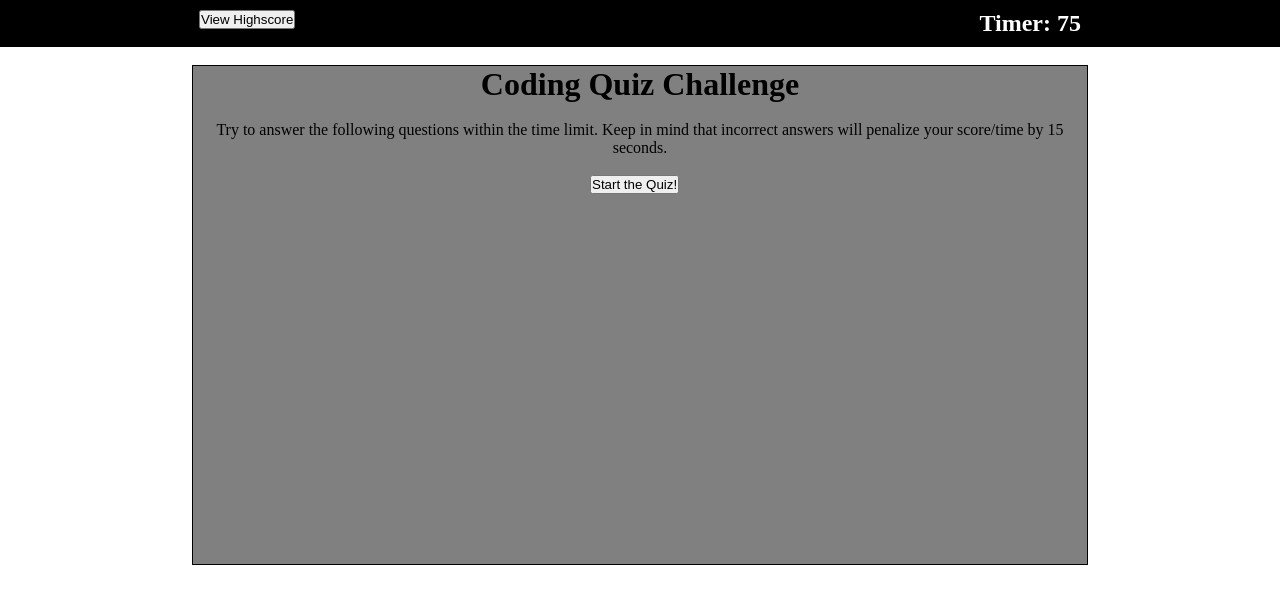
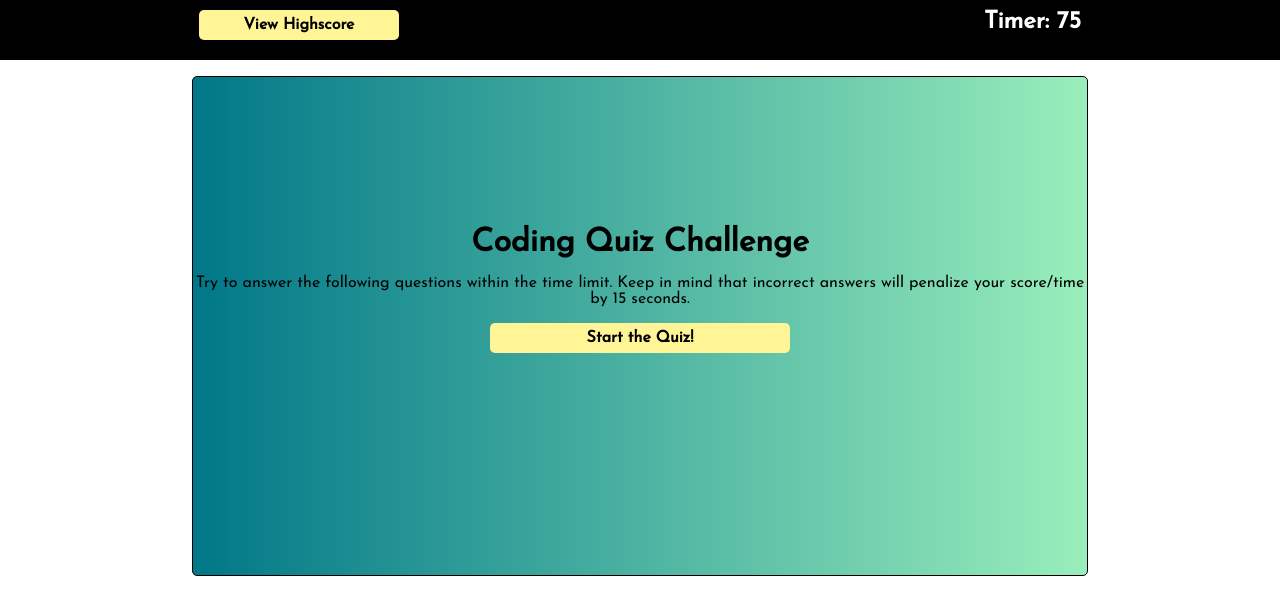
Before and after one commit to rafaykhawar09/Code-Quiz, a plain HTML site: page index.html in a window 1280 px wide. Drawn offline with Linux system fonts and the light colour scheme.

Commit message:
added css

```diff
--- a/index.html
+++ b/index.html
@@ -5,6 +5,7 @@
           <title></title>
 
           <link rel="stylesheet" type="text/css" href="style.css">
+          <link href="https://fonts.googleapis.com/css?family=Josefin+Sans&display=swap" rel="stylesheet">
      </head>
 
      <body>
@@ -31,7 +32,7 @@
                     <br>
 
                     <div class="start-wrapper">
-                         <button id="start" type="button" name="start-button">Start the Quiz!</button>
+                         <button id="start" type="button" name="start-button" class="startBtn">Start the Quiz!</button>
                     </div>
                </div>
 
@@ -41,13 +42,8 @@
 
                     <form id="submit-name">
                          <label>Enter your Initials:</label>
-                         <input id="initials" type="text" placeholder="Mickey">
-                         <input type="submit" value="Submit">
+                         <input id="initials" type="text" splaceholder="Mickey">
                     </form>
-               </div>
-
-               <div class="highscore hide">
-
                </div>
           </div>
 
--- a/scripts.js
+++ b/scripts.js
@@ -47,8 +47,6 @@ var timeInterval;
 spanTime.textContent = timer;
 
 var score = [];
-var index = 0;
-
 
 function saveScore(){
 
@@ -56,12 +54,27 @@ function saveScore(){
 
           event.preventDefault();
           console.log(initials.value);
+
           score.push({"name": initials.value, "score": spanFinalScore.textContent});
+          localStorage.setItem("score", JSON.stringify(score));
+          //JSON.parse(localStorage.getItem("score"));
 
+          // var emptyOrNot = localStorage.getItem("score");
+          // var oldScores;
 
-          localStorage.setItem("score", JSON.stringify(score));
+          // if(emptyOrNot === null){
+          //      oldScores="";
+
+          // }
+          // else{
+          //      oldScores = JSON.parse(emptyOrNot);
+          // }
           exitPage.classList.add("hide");
           homepage.classList.remove("hide");
+
+          index = 0;
+          timer = parseInt(quesArr.length*15);
+          spanTime.textContent = timer;
      });
 };
 
@@ -75,9 +88,7 @@ function startTime(){
                clearInterval(timeInterval);
                spanFinalScore.textContent = timer;
                exitPage.classList.remove("hide");
-               index = 0;
-               timer = 0;
-               spanTime.textContent = timer;
+
                saveScore();
           }
      }, 1000);
@@ -107,9 +118,6 @@ function createAndLoadQues(){
           btn.textContent = answers[i];
 
           btn.addEventListener("click", function(){
-
-               console.log(this.dataset.answer);
-               console.log(quesArr[index].correctAns)
 
                if(this.dataset.answer === quesArr[index].correctAns){
                     alert("Awesome!!");
--- a/style.css
+++ b/style.css
@@ -2,6 +2,7 @@
      margin: 0;
      padding: 0;
      box-sizing: border-box;
+     font-family: 'Josefin Sans', sans-serif;
 }
 
 body{
@@ -31,13 +32,15 @@ h2{
 .content-wrapper{
      width: 70%;
      height: 500px;
+     padding-top: 150px;
      margin: auto;
-     background-color: grey;
+     background-image: linear-gradient(to right, #007788, #99eebb);
      border: 1px solid black;
+     border-radius: 5px;
 }
 
 .start-wrapper{
-     width: 100px;
+     width: 300px;
      margin: auto;
 }
 
@@ -48,11 +51,42 @@ h2{
 .choices{
      width: 50%;
      margin: auto;
+     margin-top: 10px;
      display: flex;
      flex-direction: column;
 }
 
 .exit-page{
-     width: 40%;
+     width: 60%;
      margin: auto;
 }
+
+form{
+     width: 50%;
+     margin: auto;
+}
+
+.startBtn{
+     width: 300px;
+     margin: auto;
+}
+
+#highscore{
+     padding: 5px;
+     width: 200px;
+}
+
+button[type="button"]{
+     margin-bottom: 10px;
+     height: 30px;
+     border: none;
+     border-radius: 5px;
+     font-size: 16px;
+     font-weight: bold;
+     background:rgb(255, 245, 151);
+     transition: 0.5s ease;
+}
+
+button[type="button"]:hover{
+     background: rgb(255, 214, 153);
+}
```
